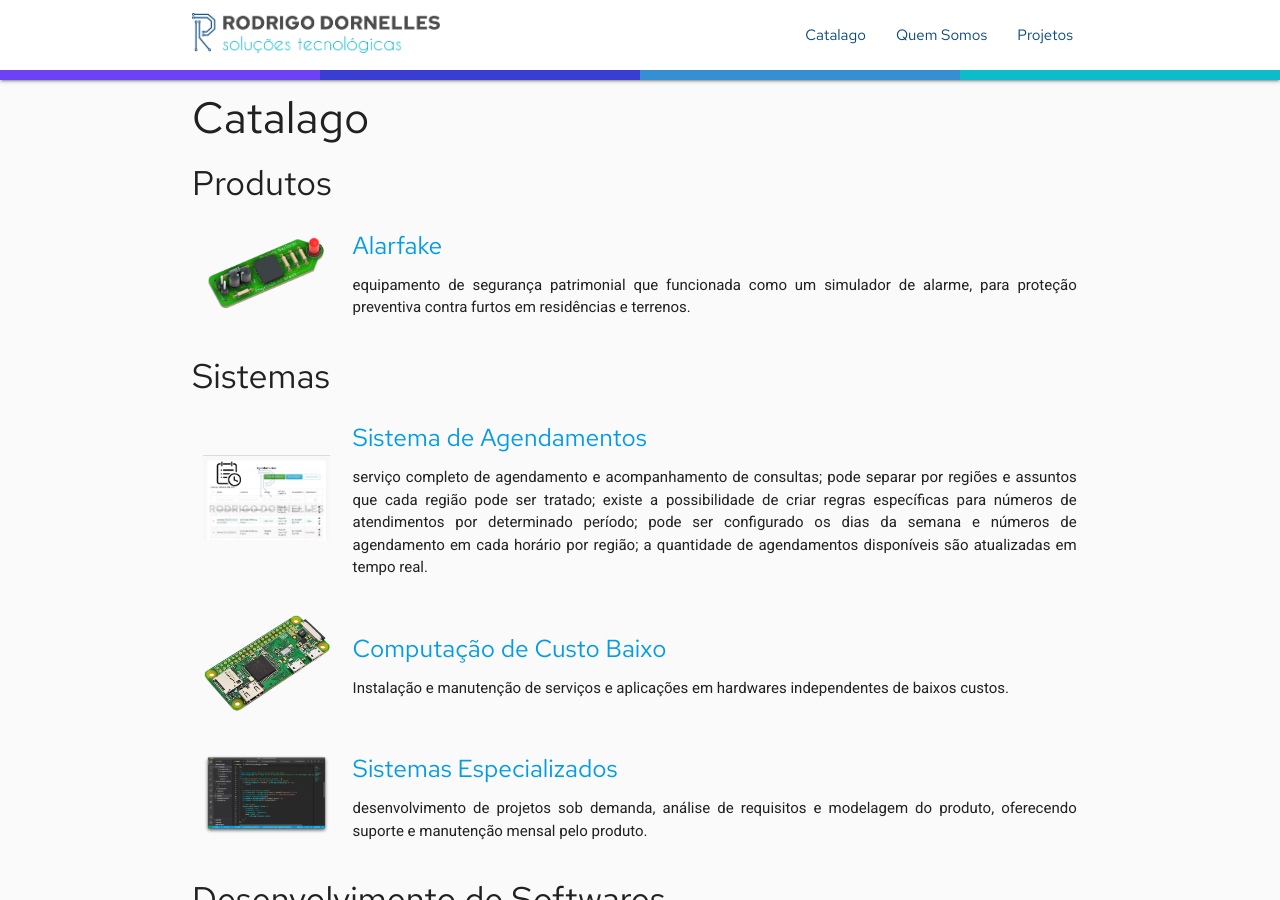
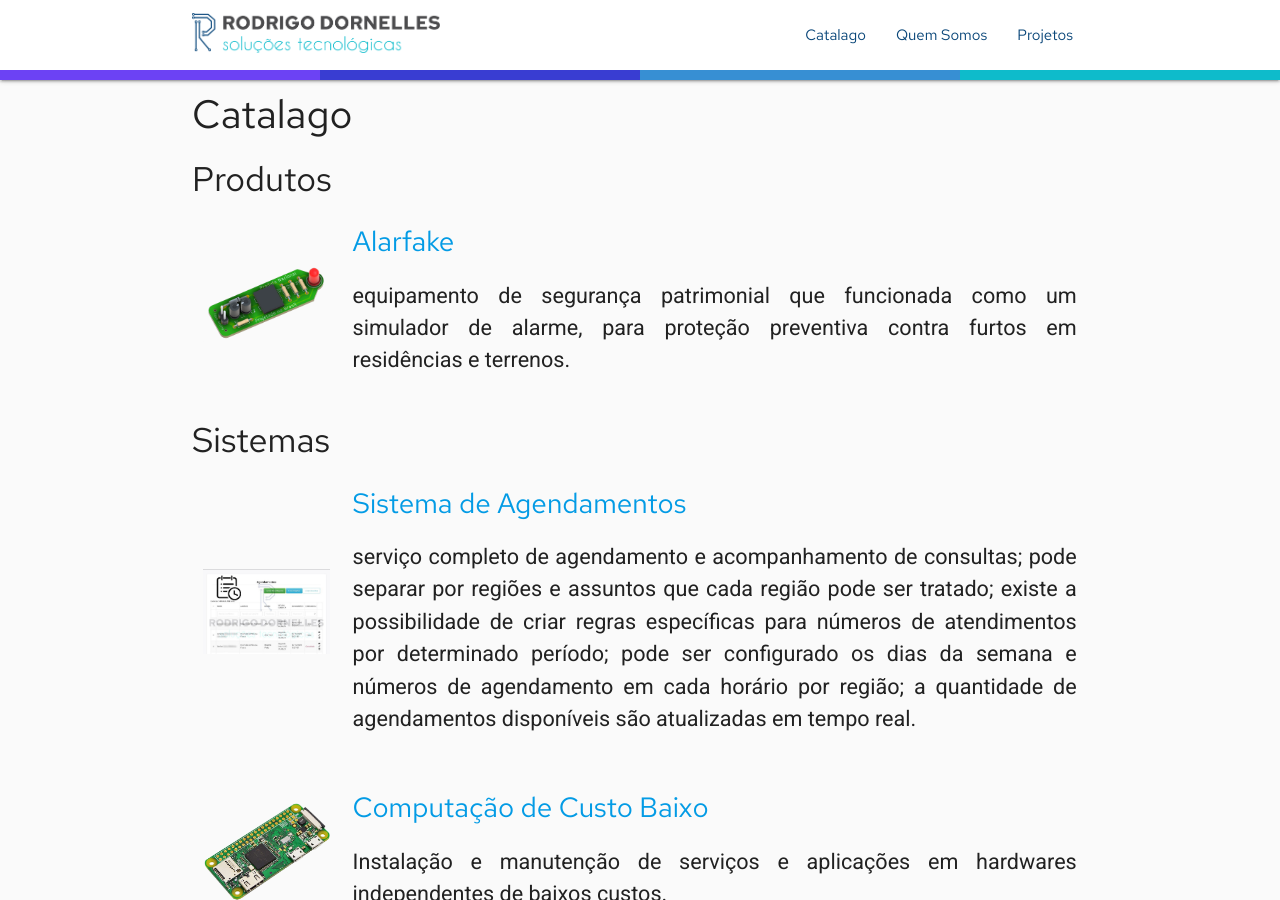
Before and after one commit to rdornelles/rdornelles.github.io, a Jekyll site: the page built from catalago.md, in a window 1280 px wide and 900 px high. Built offline with Jekyll 4.4.1, drawn with Linux system fonts in a browser that asks for light colours.

Commit message:
headers font sizes

```diff
--- a/assets/styles.css
+++ b/assets/styles.css
@@ -91,8 +91,16 @@ h1, h2, h3, h4, h5, h6{
     font-family: 'Red Hat Text', sans-serif;
 }
 
+h1 {font-size: 7.7vmin;}
+h2 {font-size: 5.7vmin;}
+h3 {font-size: 4.4vmin;}
+h4 {font-size: 3.8vmin;}
+h5 {font-size: 3.1vmin;}
+h6 {font-size: 2.6vmin;}
+
 p {
     text-align: justify;
+    font-size: 2.4vmin;
 }
 
 body {
```
